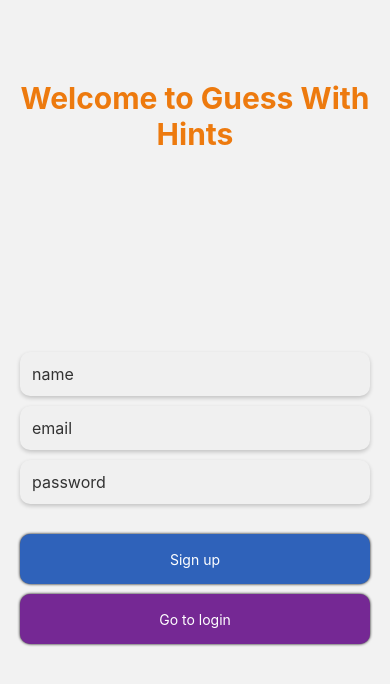
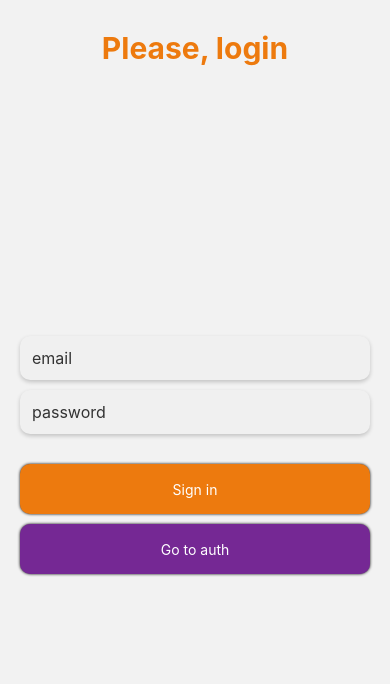
Before and after one commit to Scott-Kinzer/guess-words, a React Native app: screen / in a window 390 px wide. Shown: the top 684 px of the page. Built offline with nearby package versions, Linux system fonts and the light colour scheme.

Commit message:
feat: implemented login request

```diff
--- a/App.tsx
+++ b/App.tsx
@@ -8,13 +8,26 @@ import AuthPincodeScreen from './src/screens/AuthPincodeScreen';
 import CategoryScreen from './src/screens/CategoryScreen';
 import CategoryLevelsScreen from './src/screens/CategoryLevelsScreen';
 import GameScreen from './src/screens/GameScreen';
+import {QueryClient, QueryClientProvider} from '@tanstack/react-query';
 
 const Stack = createNativeStackNavigator<RootStackParamList>();
+const queryClient = new QueryClient();
 
 function App(): JSX.Element {
   return (
     <NavigationContainer>
+      <QueryClientProvider client={queryClient}>
         <Stack.Navigator>
+          <Stack.Screen
+            name="Login"
+            component={LoginScreen}
+            options={{
+              title: 'Login',
+              headerShown: false,
+              animation: 'fade_from_bottom',
+              animationDuration: 180,
+            }}
+          />
           <Stack.Screen
             name="Auth"
             component={AuthScreen}
@@ -36,20 +49,10 @@ function App(): JSX.Element {
             }}
           />
           <Stack.Screen
-          name="Login"
-          component={LoginScreen}
-          options={{
-            title: 'Login',
-            headerShown: false,
-            animation: 'fade_from_bottom',
-            animationDuration: 180,
-          }}
-        />
-        <Stack.Screen
             name="Category"
             component={CategoryScreen}
             options={{
-            title: 'Login',
+              title: 'Category',
               headerShown: false,
               animation: 'fade_from_bottom',
               animationDuration: 180,
@@ -78,6 +81,7 @@ function App(): JSX.Element {
             }}
           />
         </Stack.Navigator>
+      </QueryClientProvider>
     </NavigationContainer>
   );
 }
--- a/src/components/forms/LoginForm.tsx
+++ b/src/components/forms/LoginForm.tsx
@@ -1,7 +1,7 @@
 import {NativeStackNavigationProp} from '@react-navigation/native-stack';
 import {Formik} from 'formik';
-import React, {FormEvent} from 'react';
-import {View} from 'react-native';
+import React, {Dispatch, FormEvent, SetStateAction, useState} from 'react';
+import {Text, View} from 'react-native';
 import {RootStackParamList} from '../../types/route.screen.types';
 import {loginFormValidation} from './validations/login.validation';
 import * as yup from 'yup';
@@ -9,18 +9,29 @@ import StandardInput from '../inputs/StandardInput';
 import PasswordInput from '../inputs/PasswordInput';
 import RoundedButton from '../buttons/animated-buttons/RoundedButton';
 
+export type LoginFields = {
+  email: string;
+  password: string;
+};
+
 type Props = {
   navigation: NativeStackNavigationProp<RootStackParamList, 'Login'>;
+  makeRequest: (
+    data: LoginFields,
+    setErrors: Dispatch<SetStateAction<string>>,
+  ) => void;
 };
 
-const LoginForm = ({navigation}: Props) => {
+const LoginForm = ({navigation, makeRequest}: Props) => {
+  const [serverError, setServerError] = useState('');
+
   return (
     <View>
       <Formik
         initialValues={{email: '', password: ''}}
         validationSchema={yup.object(loginFormValidation)}
-        onSubmit={() => {
-          navigation.push('Category');
+        onSubmit={values => {
+          makeRequest(values, setServerError);
         }}>
         {({
           values,
@@ -53,6 +64,12 @@ const LoginForm = ({navigation}: Props) => {
               setFieldsTouched={setFieldTouched}
             />
 
+            {serverError && (
+              <View>
+                <Text>{serverError}</Text>
+              </View>
+            )}
+
             <View style={{marginTop: 20}}>
               <RoundedButton
                 bgColor="#ed7a0e"
--- a/src/screens/LoginScreen.tsx
+++ b/src/screens/LoginScreen.tsx
@@ -1,16 +1,15 @@
 import React from 'react';
 import {View, StyleSheet, SafeAreaView, Text} from 'react-native';
 import {LoginProps} from '../types/route.screen.types';
-import LoginForm from '../components/forms/LoginForm';
+import Login from '../sections/login/Login';
 
 const LoginScreen = ({navigation}: LoginProps) => {
   return (
     <SafeAreaView style={styles.container}>
       <View style={styles.container}>
         <Text style={styles.title}>Please, login</Text>
-
         <View style={styles.loginForm}>
-          <LoginForm navigation={navigation} />
+          <Login navigation={navigation} />
         </View>
       </View>
     </SafeAreaView>
--- /dev/null
+++ b/src/sections/login/Login.tsx
@@ -0,0 +1,32 @@
+import React, {Dispatch, SetStateAction} from 'react';
+import LoginForm, {LoginFields} from '../../components/forms/LoginForm';
+import {RootStackParamList} from '../../types/route.screen.types';
+import {NativeStackNavigationProp} from '@react-navigation/native-stack';
+import {useMutation} from '@tanstack/react-query';
+import {loginRequest} from '../../services/login.service';
+
+type Props = {
+  navigation: NativeStackNavigationProp<RootStackParamList, 'Login'>;
+};
+
+const Login = ({navigation}: Props) => {
+  const {mutate} = useMutation(loginRequest);
+
+  const makeLoginRequest = (
+    data: LoginFields,
+    setErrors: Dispatch<SetStateAction<string>>,
+  ) => {
+    mutate(data, {
+      onSuccess: () => {
+        navigation.push('Category');
+      },
+      onError: () => {
+        setErrors('Incorrect data');
+      },
+    });
+  };
+
+  return <LoginForm navigation={navigation} makeRequest={makeLoginRequest} />;
+};
+
+export default Login;
--- /dev/null
+++ b/src/services/login.service.ts
@@ -0,0 +1,22 @@
+import {axiosClient} from '../axios';
+
+export type LoginRequestType = {
+  email: string;
+  password: string;
+};
+
+type LoginResponseType = {
+  accessToken: string;
+  refreshToken: string;
+};
+
+export const loginRequest = async (
+  requestData: LoginRequestType,
+): Promise<LoginResponseType> => {
+  const response = await axiosClient.post<LoginResponseType>('auth/login', {
+    email: requestData.email,
+    password: requestData.password,
+  });
+
+  return response.data;
+};
```
Lines whose indentation alone changed are shown as unchanged.
